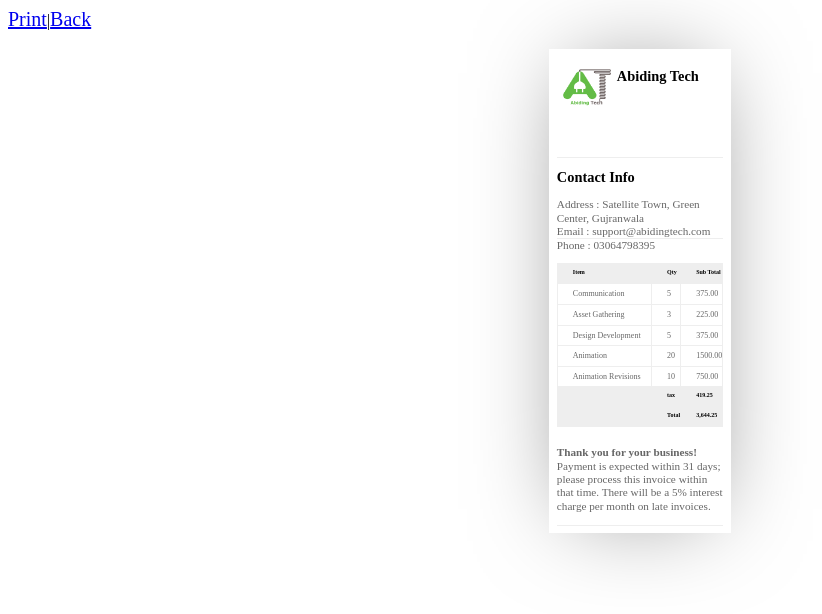
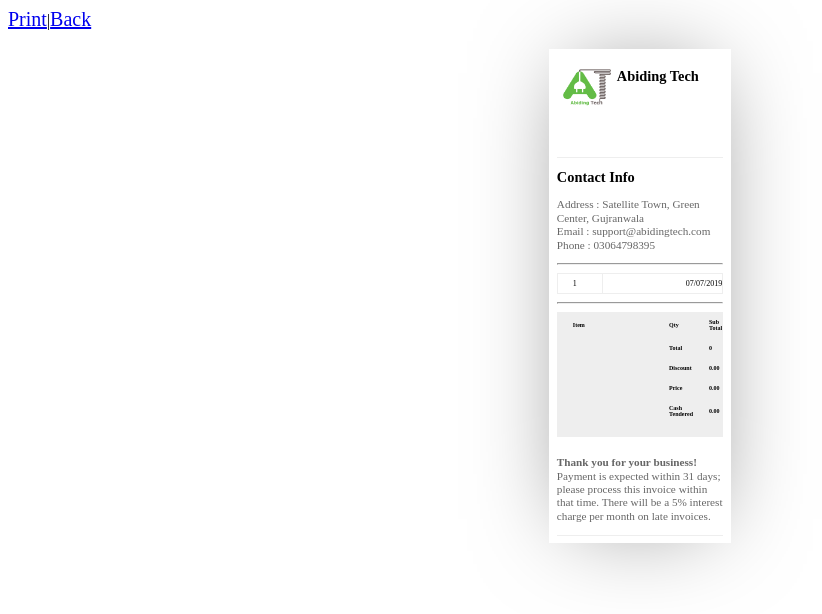
Before and after one commit to meer39/FBPOS, a PHP site: page /main/preview.php?invoice=1 in a window 1280 px wide. Shown: the top 614 px of the page, without its empty margins (0-822 px from the left). Run offline with PHP 8.4, Linux system fonts and the light colour scheme; data that the repository does not hold is empty.

Commit message:
major changes in invoice

```diff
--- a/main/preview.php
+++ b/main/preview.php
@@ -195,20 +195,20 @@ $amount=$cash-$am;
 					</strong></td>
 					<td colspan="2"><strong style="font-size: 12px; color: #222222;">
 					<?php
-					function formatMoney($number, $fractional=false) {
-						if ($fractional) {
-							$number = sprintf('%.2f', $number);
-						}
-						while (true) {
-							$replaced = preg_replace('/(-?\d+)(\d\d\d)/', '$1,$2', $number);
-							if ($replaced != $number) {
-								$number = $replaced;
-							} else {
-								break;
-							}
-						}
-						return $number;
-					}
+					//function formatMoney($number, $fractional=false) {
+					// 	if ($fractional) {
+					// 		$number = sprintf('%.2f', $number);
+					// 	}
+					// 	while (true) {
+					// 		$replaced = preg_replace('/(-?\d+)(\d\d\d)/', '$1,$2', $number);
+					// 		if ($replaced != $number) {
+					// 			$number = $replaced;
+					// 		} else {
+					// 			break;
+					// 		}
+					// 	}
+					// 	return $number;
+					// }
 					if($pt=='credit'){
 					echo $cash;
 					}
@@ -243,11 +243,23 @@ $amount=$cash-$am;
       <div class="info">
         <h2>Contact Info</h2>
         <p>
-            Address : Satellite Town, Green Center, Gujranwala </br>
-            Email   : support@abidingtech.com</br>
-            Phone   : 03064798395</br>
+            Address : Satellite Town, Green Center, Gujranwala <br>
+            Email   : support@abidingtech.com<br>
+            Phone   : 03064798395<br>
         </p>
 	  </div>
+	  <hr>
+		<table border="0px">
+			<tr>
+				<td>
+					<span style="font-size: .5em;"><?php echo $invoice; ?></span>
+				</td>
+				<td align="right">
+					<span style="font-size: .5em;"><?php echo date("d/m/Y"); ?></span>
+				</td>
+			</tr>
+		</table>
+	  <hr>
     </div><!--End Invoice Mid-->
 
     <div id="bot">
@@ -255,52 +267,81 @@ $amount=$cash-$am;
 		<div id="table">
 			<table>
 				<tr class="tabletitle" style="background-color: #EEE;">
-								<td class="item" style="font-size: .5em;"><h2>Item</h2></td>
+					<td class="item" style="font-size: .5em; width: 50mm;"><h2>Item</h2></td>
 					<td class="Hours" style="font-size: .5em;"><h2>Qty</h2></td>
 					<td class="Rate" style="font-size: .5em;"><h2>Sub Total</h2></td>
 				</tr>
 
+				<?php
+					$id=$_GET['invoice'];
+					$result = $db->prepare("SELECT * FROM sales_order WHERE invoice= :userid");
+					$result->bindParam(':userid', $id);
+					$result->execute();
+					$productPrice = 0;
+					for($i=0; $row = $result->fetch(); $i++){
+				?>
+
 				<tr class="service">
-								<td class="tableitem"><p class="itemtext">Communication</p></td>
-								<td class="tableitem"><p class="itemtext">5</p></td>
-								<td class="tableitem"><p class="itemtext">375.00</p></td>
+					<td class="tableitem"><p class="itemtext"><?php echo $row['name'] ?></p></td>
+					<td class="tableitem"><p class="itemtext"><?php echo $row['qty'] ?></p></td>
+					<td class="tableitem"><p class="itemtext"><?php	echo $row['price']*$row['qty']; ?></p></td>
+					<?php  $productPrice = $productPrice + ($row['price']*$row['qty']); ?>
 				</tr>
 
-							<tr class="service">
-								<td class="tableitem"><p class="itemtext">Asset Gathering</p></td>
-								<td class="tableitem"><p class="itemtext">3</p></td>
-								<td class="tableitem"><p class="itemtext">225.00</p></td>
-							</tr>
-
-							<tr class="service">
-								<td class="tableitem"><p class="itemtext">Design Development</p></td>
-								<td class="tableitem"><p class="itemtext">5</p></td>
-								<td class="tableitem"><p class="itemtext">375.00</p></td>
-							</tr>
-
-							<tr class="service">
-								<td class="tableitem"><p class="itemtext">Animation</p></td>
-								<td class="tableitem"><p class="itemtext">20</p></td>
-								<td class="tableitem"><p class="itemtext">1500.00</p></td>
-							</tr>
-
-							<tr class="service">
-								<td class="tableitem"><p class="itemtext">Animation Revisions</p></td>
-								<td class="tableitem"><p class="itemtext">10</p></td>
-								<td class="tableitem"><p class="itemtext">750.00</p></td>
-							</tr>
-
+				<?php } ?>
 
 				<tr class="tabletitle" style="background-color: #EEE;">
 					<td></td>
-								<td class="Rate" style="font-size: .5em;"><h2>tax</h2></td>
-								<td class="payment" style="font-size: .5em;"><h2>419.25</h2></td>
+					<td class="Rate" style="font-size: .5em;"><h2>Total</h2></td>
+					<td class="payment" style="font-size: .5em;"><h2><?php echo $productPrice; ?></h2></td>
 				</tr>
 
 				<tr class="tabletitle" style="background-color: #EEE;">
 					<td></td>
-								<td class="Rate" style="font-size: .5em;"><h2>Total</h2></td>
-								<td class="payment" style="font-size: .5em;"><h2>3,644.25</h2></td>
+					<td class="Rate" style="font-size: .5em;"><h2>Discount</h2></td>
+					<?php
+						$discount = $db->prepare("SELECT discount FROM discount");
+						$discount->execute();
+						$discount = $discount->fetch();
+					?>
+					<td class="payment" style="font-size: .5em;"><h2><?php echo formatMoney($discount['discount'], true) ?></h2></td>
+				</tr>
+				<tr class="tabletitle" style="background-color: #EEE;">
+					<td></td>
+					<td class="Rate" style="font-size: .5em;"><h2>Price</h2></td>
+					<?php $productPrice = $productPrice - ($productPrice * $discount['discount'] / 100) ?>
+					<td class="payment" style="font-size: .5em;"><h2><?php echo formatMoney($productPrice, true) ?></h2></td>
+				</tr>
+				<tr class="tabletitle" style="background-color: #EEE;">
+					<td></td>
+					<td class="Rate" style="font-size: .5em;"><h2>Cash Tendered</h2></td>
+					<td class="payment" style="font-size: .5em;"><h2><?php echo formatMoney($cash, true); ?></h2></td>
+				</tr>
+				<tr class="tabletitle" style="background-color: #EEE;">
+					<td></td>
+					<td class="Rate" style="font-size: .5em;"><h2><?php if($pt=='cash'){echo 'Change';} if($pt=='credit'){echo 'Due Date';}?></h2></td>
+					<td class="payment" style="font-size: .5em;"><h2><?php
+					function formatMoney($number, $fractional=false) {
+						if ($fractional) {
+							$number = sprintf('%.2f', $number);
+						}
+						while (true) {
+							$replaced = preg_replace('/(-?\d+)(\d\d\d)/', '$1,$2', $number);
+							if ($replaced != $number) {
+								$number = $replaced;
+							} else {
+								break;
+							}
+						}
+						return $number;
+					}
+					if($pt=='credit'){
+					echo $cash;
+					}
+					if($pt=='cash'){
+					echo formatMoney($amount, true);
+					}
+					?></h2></td>
 				</tr>
 
 			</table>
```
Also changed, not shown: main/customer_ledger.php (+8 -8 lines), main/incoming.php (+3 -5 lines), main/index.php (+4 -4 lines), main/sales.php (+5 -15 lines). Lines whose indentation alone changed are shown as unchanged.
